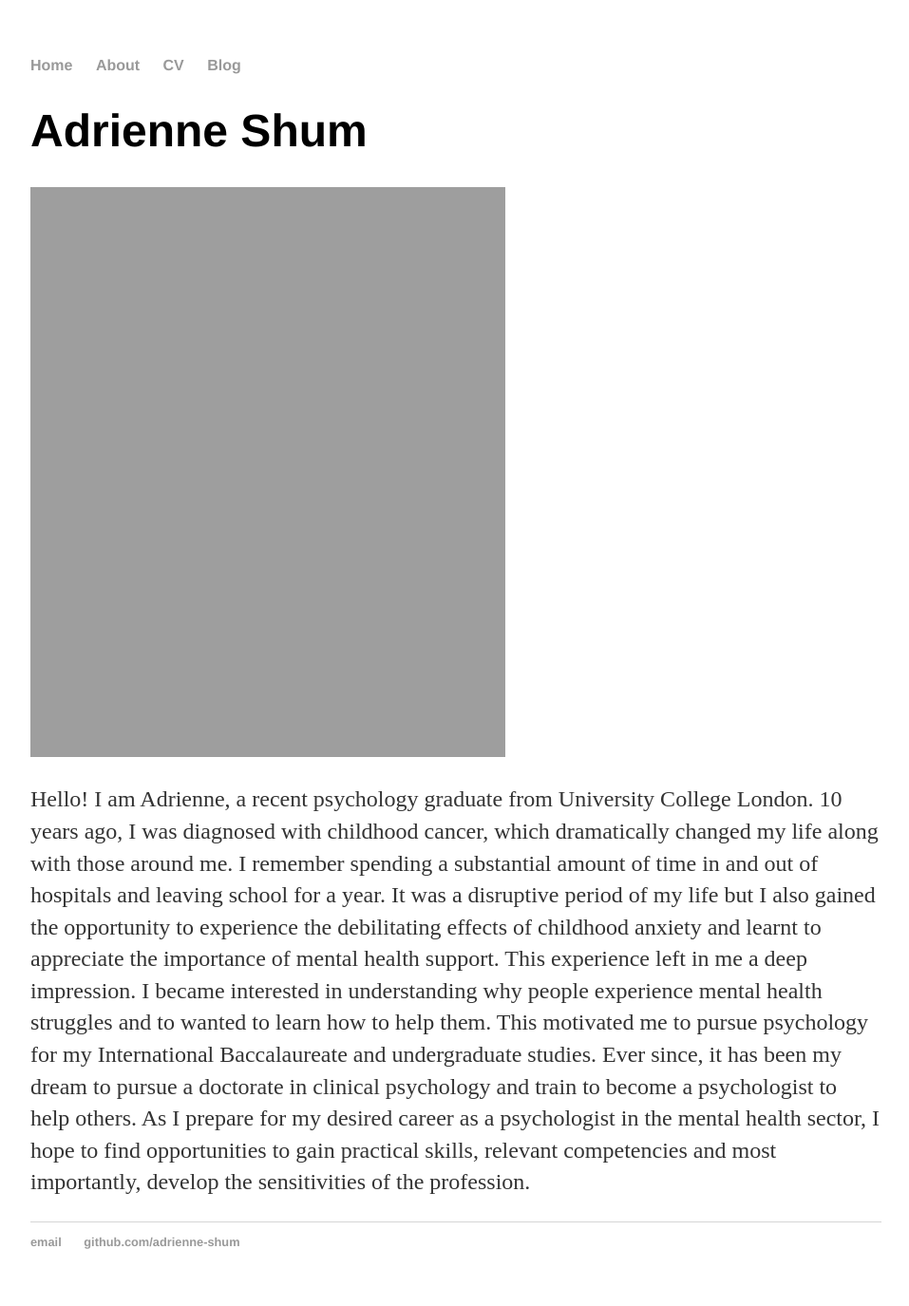
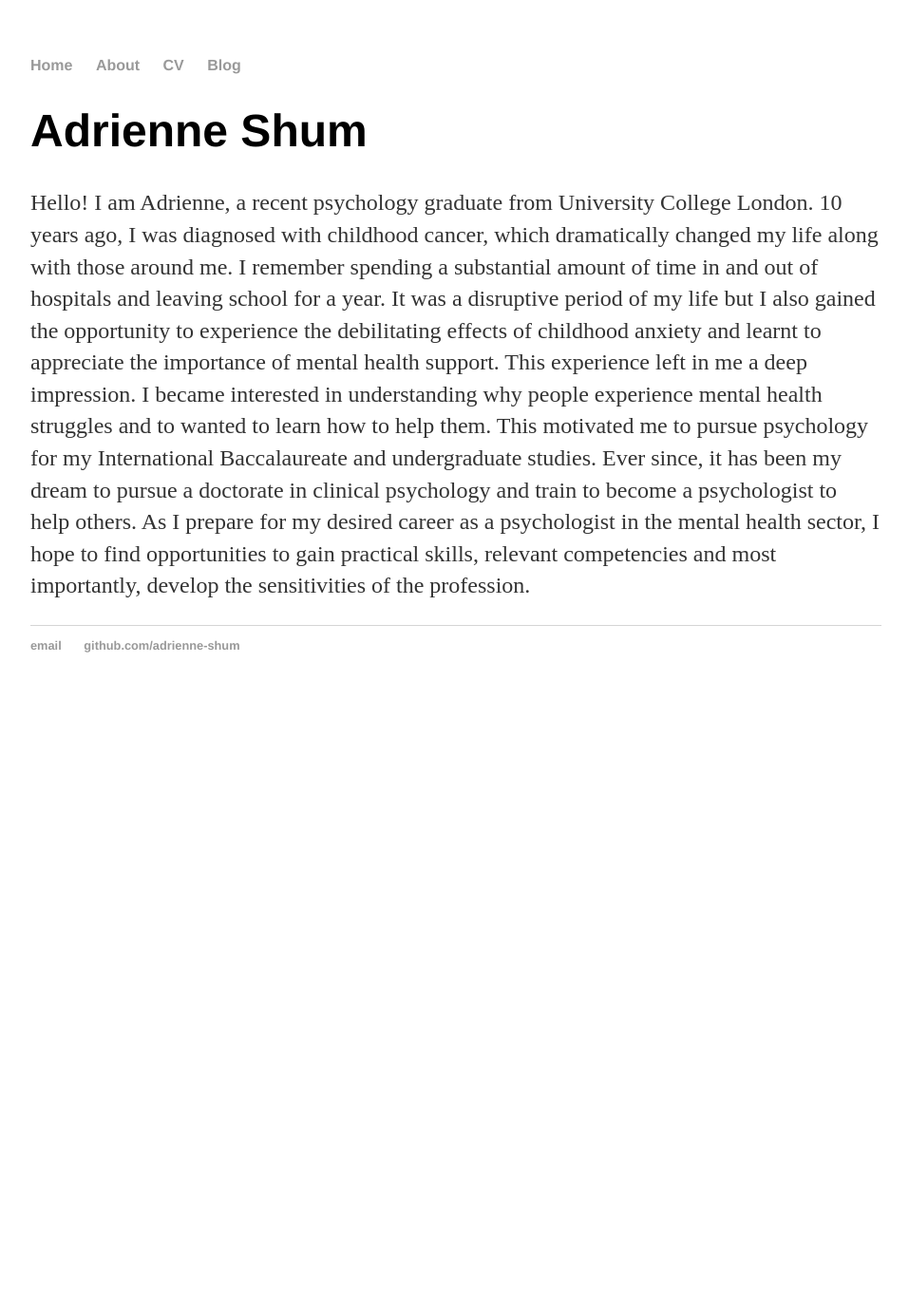
Before and after one commit to adrienne-shum/adrienne-shum.github.io, a Jekyll site: the page built from about/index.html, in a window 1280 px wide. Shown: the whole page at 95% size, without its empty margins (160-1117 px from the left). Built offline with Jekyll 4.4.1, drawn with Linux system fonts in a browser that asks for light colours; after the commit the page ends 900 px from its top, so only the background shows below that.

Commit message:
Update index.html

```diff
--- a/about/index.html
+++ b/about/index.html
@@ -4,6 +4,5 @@ title: About
 ---
 <div class="blurb">
         <h1>Adrienne Shum</h1>
-        <img src = "https://adrienne-shum.github.io/images/pp.jpg" alt = "profile pic" style="width:500px;height:600px; align="left" ">
         <p>Hello! I am Adrienne, a recent psychology graduate from University College London. 10 years ago, I was diagnosed with childhood cancer, which dramatically changed my life along with those around me. I remember spending a substantial amount of time in and out of hospitals and leaving school for a year. It was a disruptive period of my life but I also gained the opportunity to experience the debilitating effects of childhood anxiety and learnt to appreciate the importance of mental health support. This experience left in me a deep impression. I became interested in understanding why people experience mental health struggles and to wanted to learn how to help them. This motivated me to pursue psychology for my International Baccalaureate and undergraduate studies. Ever since, it has been my dream to pursue a doctorate in clinical psychology and train to become a psychologist to help others. As I prepare for my desired career as a psychologist in the mental health sector, I hope to find opportunities to gain practical skills, relevant competencies and most importantly, develop the sensitivities of the profession. </a></p>
 </div><!-- /.blurb -->
```
